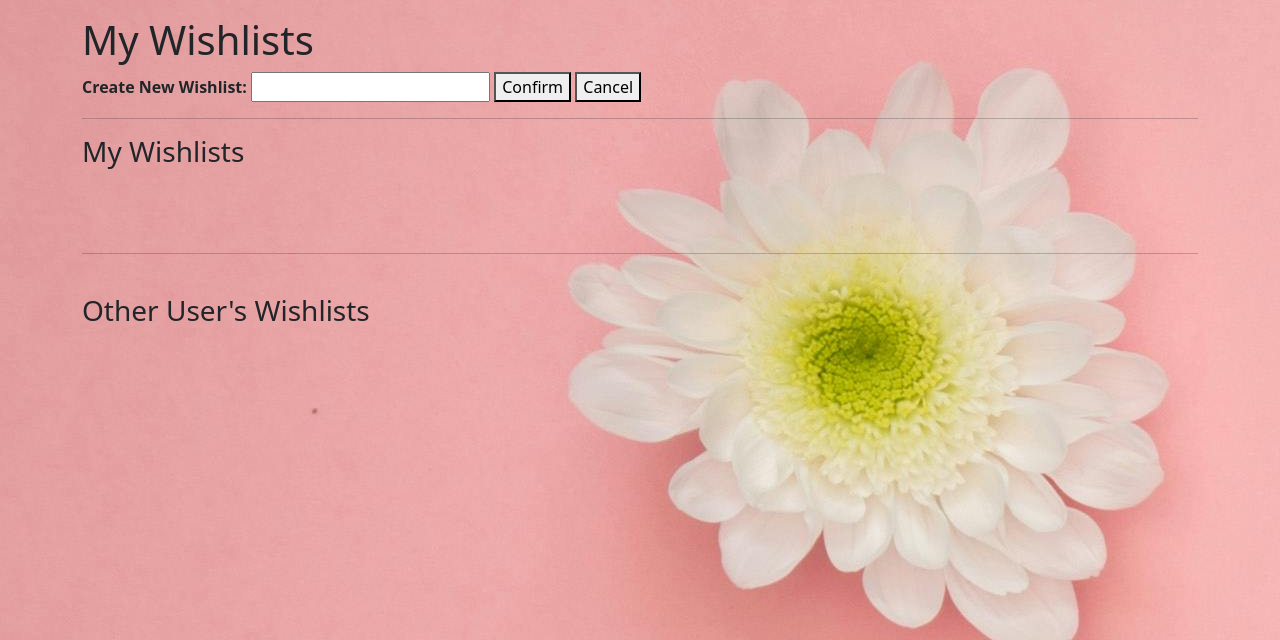
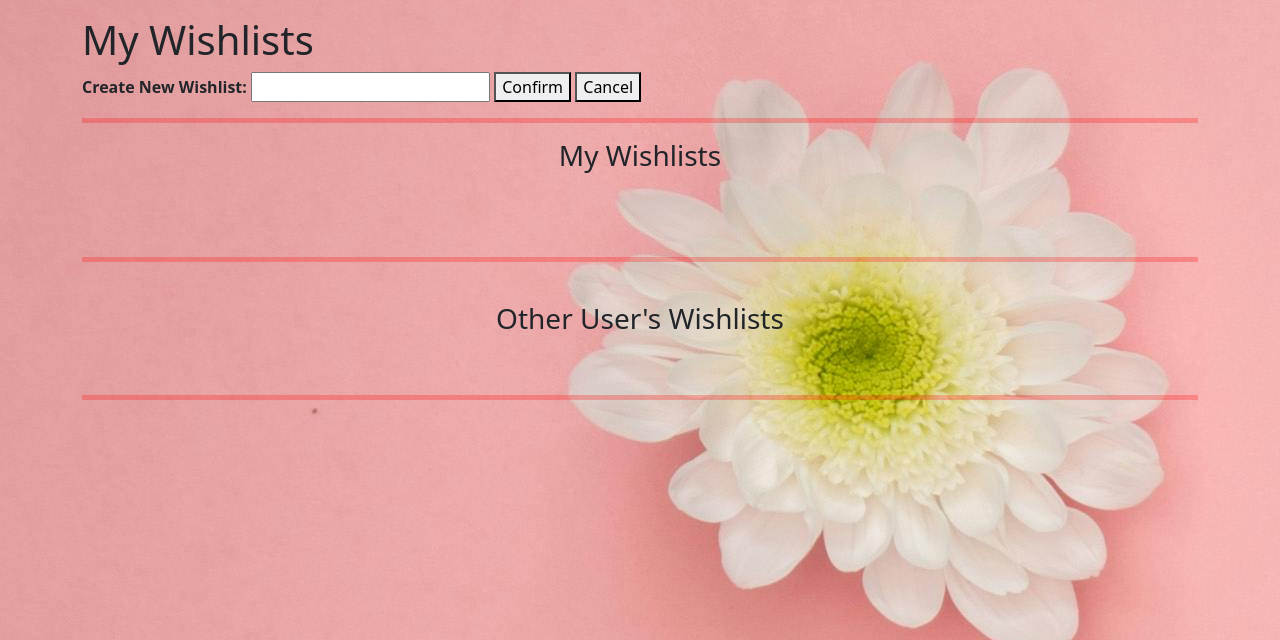
Before and after one commit to ajhann129/CSCI3300-MyRegistry-Project, a Django app: page /registries/create_wishlist/ in a window 1280 px wide. Shown: the part 56-696 px from the top of the page. Run offline with Django 5.2, Linux system fonts and the light colour scheme; data that the repository does not hold is empty.

Commit message:
Added space between footer and other user lists and added hr class to hr tags

```diff
--- a/registry/registry_app/templates/registry_app/wishlist.html
+++ b/registry/registry_app/templates/registry_app/wishlist.html
@@ -36,9 +36,9 @@
 
     <p id="maxWishlistMessage" style="color: red; display: none;">Max number of wishlists created (20)</p>
 
-    <hr> <!-- Horizontal rule -->
+    <hr class="customHR">
 
-    <h3>My Wishlists</h3>
+    <h3 class="text-center">My Wishlists</h3>
     <!-- Container for displaying wishlists -->
     <div id="wishlistContainer" class="wishlistGrid">
         <!-- Wishlists will be dynamically added here -->
@@ -46,10 +46,10 @@
 
     <br>
     <br>
-    <hr>
+    <hr class="customHR">
     <br>
 
-    <h3>Other User's Wishlists</h3>
+    <h3 class="text-center">Other User's Wishlists</h3>
     <!-- Container for displaying wishlists -->
     <div id="otherWishlistContainer" class="wishlistGrid">
         <!-- Wishlists will be dynamically added here -->
@@ -62,5 +62,9 @@
         data-url="{% url 'registry_app:load_other_wishlist' %}">
     </div>
 
+    <br>
+    <hr class="customHR">
+    <br>
+
     <script src="{% static 'registry_app/js/wish_script.js' %}"></script>
 {% endblock %}
```
Also changed, not shown: registry/db.sqlite3.
